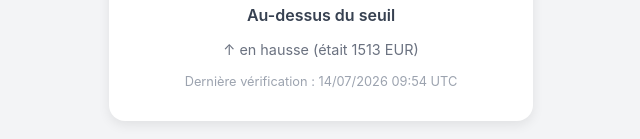
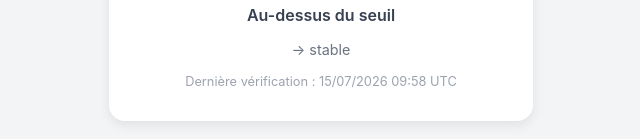
Before and after one commit to aaronfeyenpro/Flightbot, a plain HTML site: page docs/index.html in a window 1280 px wide. Shown: the part 151-290 px from the top of the page, without its empty margins (319-959 px from the left). Drawn offline with Linux system fonts and the light colour scheme.

Commit message:
Update price and status page [skip ci]

```diff
--- a/docs/index.html
+++ b/docs/index.html
@@ -34,8 +34,8 @@
     <div class="route">CDG → SSA (A/R 2026-12-17 → 2027-01-04)</div>
     <div class="price">1514 EUR</div>
     <div class="status">Au-dessus du seuil</div>
-    <div class="trend">↑ en hausse (était 1513 EUR)</div>
-    <div class="updated">Dernière vérification : 14/07/2026 09:54 UTC</div>
+    <div class="trend">→ stable</div>
+    <div class="updated">Dernière vérification : 15/07/2026 09:58 UTC</div>
   </div>
 </body>
 </html>
```
